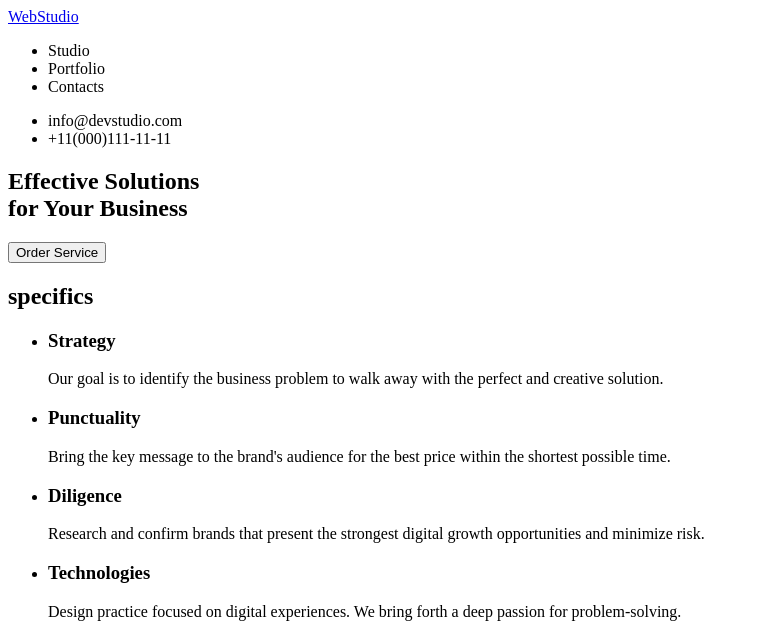
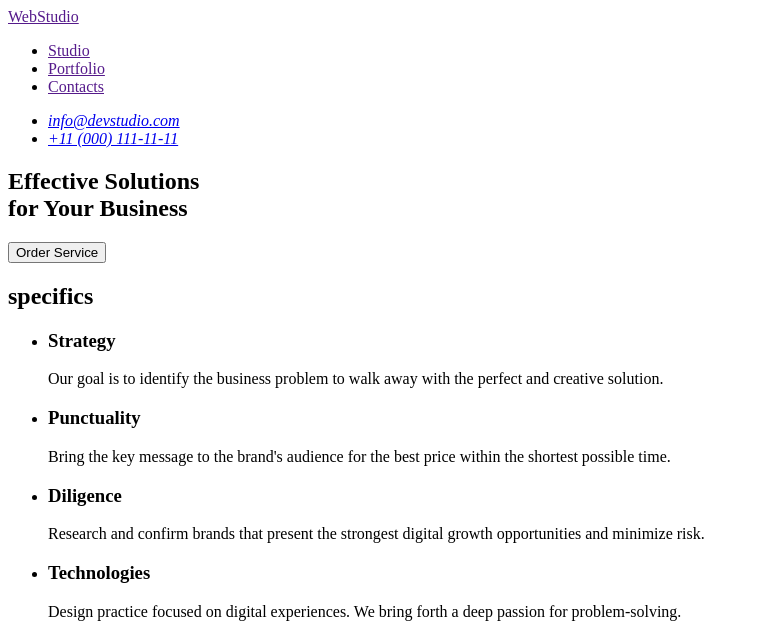
Before and after one commit to Dashenka18/goit-markup-hw-01, a plain HTML site: page index.html in a window 1280 px wide. Shown: the top 638 px of the page, without its empty margins (0-759 px from the left). Drawn offline with Linux system fonts and the light colour scheme.

Commit message:
marks(header)

```diff
--- a/index.html
+++ b/index.html
@@ -12,17 +12,20 @@
     <header>
 
         <nav>
-            <a href="/index.html">WebStudio</a>
+            <a href="">WebStudio</a>
             <ul>
-                <li><a href=""></a>Studio</li>
-                <li><a href=""></a>Portfolio</li>
-                <li><a href=""></a>Contacts</li>
+                <li><a href="">Studio</a></li>
+                <li><a href="">Portfolio</a></li>
+                <li><a href="">Contacts</a></li>
             </ul>
         </nav>
-        <ul>
-            <li><a href="mailto:info@devstudio.com"></a>info@devstudio.com</li>
-            <li><a href="tel:+11(000)111-11-11"></a>+11(000)111-11-11</li>
-        </ul>
+        <address>
+            <ul>
+                <li><a href="mailto:info@devstudio.com">info@devstudio.com</a></li>
+                <li><a href="tel:+110001111111">+11 (000) 111-11-11</a></li>
+            </ul>
+        </address>
+
     </header>
     <main>
     <!-- button -->
```
